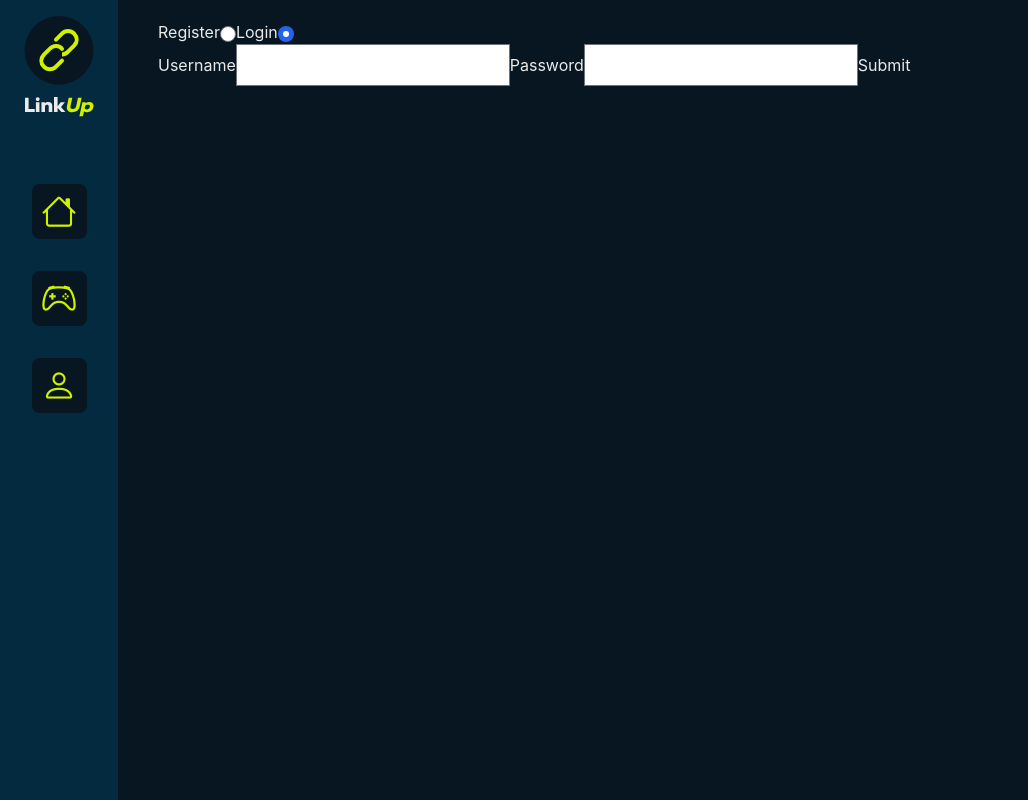
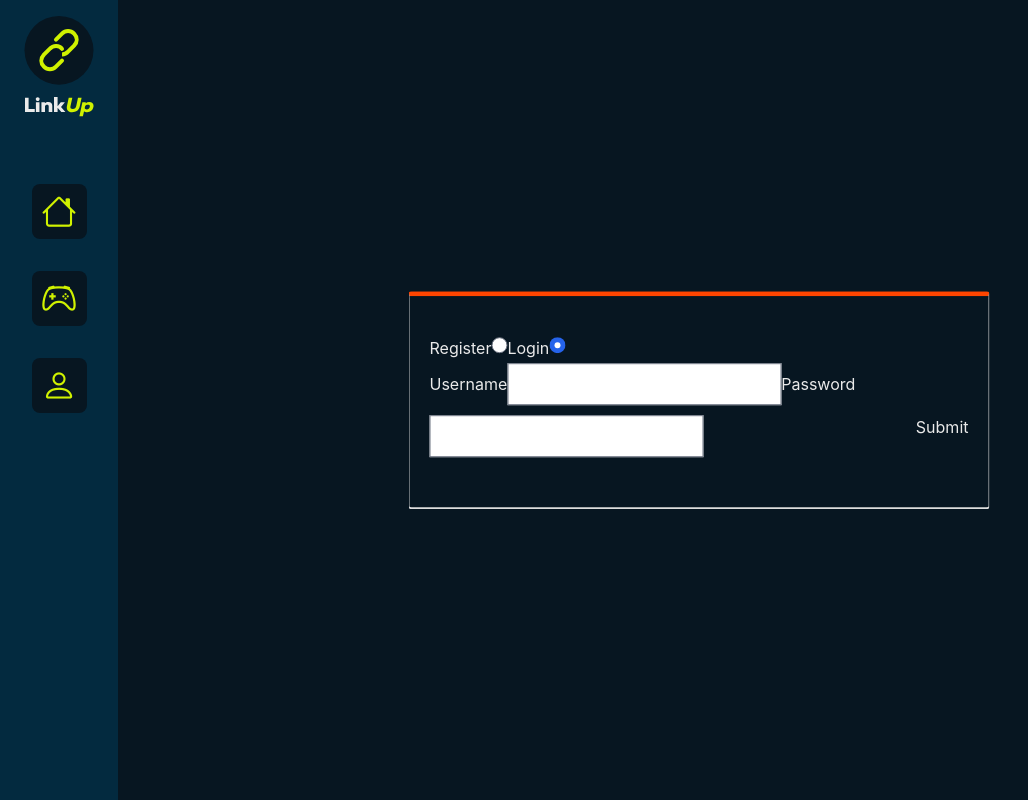
Before and after one commit to OscarSindemark/project-final, a React (Create React App) app in the folder frontend/: page / in a window 1280 px wide. Shown: the whole page, without its empty margins (0-1028 px from the left). Built offline with nearby package versions, Linux system fonts and the light colour scheme.

Commit message:
got rid of modal, crossed out favorites, did some css in login

```diff
--- a/frontend/src/components/Login.css
+++ b/frontend/src/components/Login.css
@@ -0,0 +1,44 @@
+.login-wrapper {
+	padding: 40px 20px;
+	border: solid 1px #ddd;
+	border-top: solid 5px orangered;
+	border-bottom-width: 2px;
+	border-radius: 3px;
+	position: absolute;
+	left: 50%;
+	top: 50%;
+	transform: translate(-50%, -50%);
+}
+
+.login-wrapper h3 {
+	text-align: center;
+	margin-bottom: 30px;
+	margin-top: -15px;
+	color: #444;
+}
+
+.login-wrapper p {
+	text-align: justify;
+	margin-top: -15px;
+	margin-bottom: 15px;
+}
+
+
+
+.login-wrapper input {
+	margin-bottom: 10px
+}
+
+.login-wrapper button {
+	float: right;
+	outline: 0!important;
+}
+
+.login-wrapper footer {
+	margin-top: 20px;
+}
+
+.login-wrapper button:hover {
+	background-color: orangered;
+	color: #fff;
+}
--- a/frontend/src/components/Modal.jsx
+++ b/frontend/src/components/Modal.jsx
@@ -1,4 +1,4 @@
-import { Fragment, useRef, useState } from 'react'
+/*{import { Fragment, useRef, useState } from 'react'
 import { Dialog, Transition } from '@headlessui/react'
 import { ExclamationTriangleIcon } from '@heroicons/react/24/outline'
 
@@ -77,3 +77,4 @@ export default Modal = () => {
     </Transition.Root>
   )
 }
+} */
--- a/frontend/src/pages/Games.js
+++ b/frontend/src/pages/Games.js
@@ -7,7 +7,7 @@ import games from '../data/games';
 const Games = () => {
   return (
     <>
-    <h1 className='game-list-text'>Full Game List</h1>
+    <h1 className='game-list-text text-[36px] font-bold'>Full Game List</h1>
     {/* <GamesList /> */}
     <div className="container grid grid-cols-1 gap-8 lg:grid-cols-2 xl:grid-cols-3">
     {games.map((game, index) => (
--- a/frontend/src/pages/Home.js
+++ b/frontend/src/pages/Home.js
@@ -9,7 +9,7 @@ const Home = () => {
     <div className='flex items-center justify-between mb-8'>
       <div>
         <h1 className='text-[36px] font-bold'>Dashboard</h1>
-        <p className='text-[18px]'>Lorem ipsum dolor sit amet consectetur. Tempor.</p>
+        <p className='text-[18px]'>You're logged in, check out the games</p>
       </div>
       <div>
         <a href='/profile' className='rounded-full w-[50px] flex center aspect-square bg-primary transition hover:-translate-y-1'>
--- a/frontend/src/reducers/favorites.js
+++ b/frontend/src/reducers/favorites.js
@@ -1,4 +1,6 @@
-import { createSlice } from "@reduxjs/toolkit";
+
+
+/*  import { createSlice } from "@reduxjs/toolkit";
 
 const initialState = {
     favorites: []
@@ -11,4 +13,4 @@ const favoriteReducer = (state = initialState, action) => {
         case 'add_favorite':
             return {...state, favorites: [...state.favorites, action.payload] }
     }
-}
+} */
```
Also changed, not shown: frontend/src/components/SingleTag.jsx (deleted).
